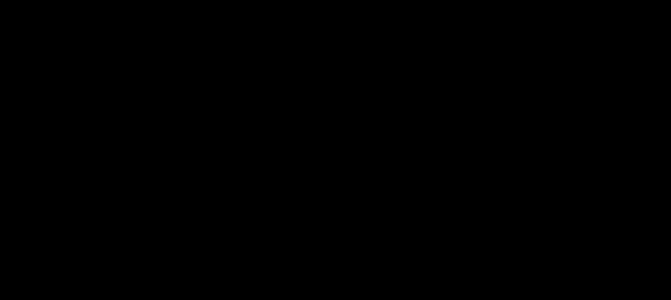
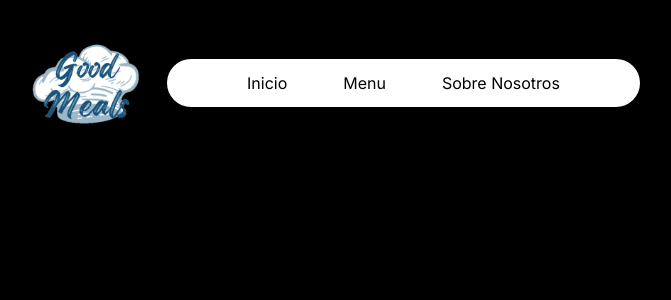
Before and after one commit to MargusS/GoodMeals-FE, a Next.js app: page / in a window 1280 px wide. Shown: the top 300 px of the page, without its empty margins (53-724 px from the left). Built offline with nearby package versions, Linux system fonts and the light colour scheme.

Commit message:
✨ Add navbar to layout

```diff
--- a/src/app/layout.tsx
+++ b/src/app/layout.tsx
@@ -1,12 +1,15 @@
 import type { Metadata } from "next";
 import { Inter } from "next/font/google";
 import "./globals.css";
-
+import Navbar from "./components/layout/navbar";
 const inter = Inter({ subsets: ["latin"] });
 
 export const metadata: Metadata = {
-  title: "Create Next App",
+  title: "GoodMeals",
   description: "Generated by create next app",
+  icons: {
+    icon: "/GoodMeals.ico",
+  },
 };
 
 export default function RootLayout({
@@ -16,7 +19,10 @@ export default function RootLayout({
 }>) {
   return (
     <html lang="en">
-      <body className={inter.className}>{children}</body>
+      <body className={inter.className}>
+        <Navbar></Navbar>
+        {children}
+      </body>
     </html>
   );
 }
```
